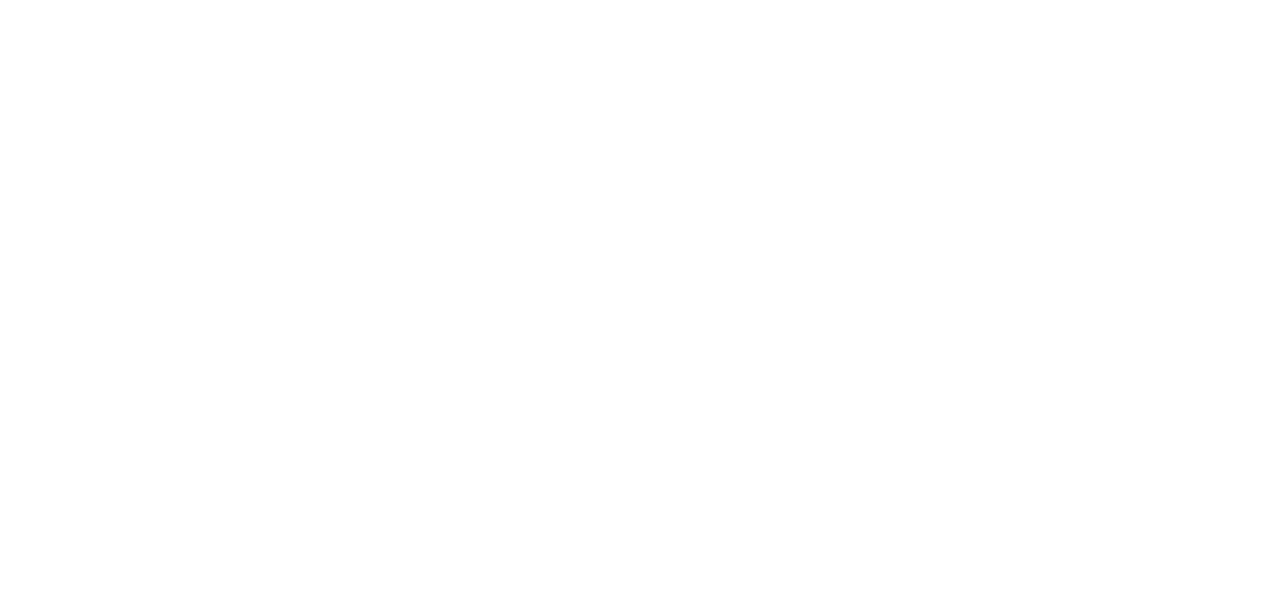
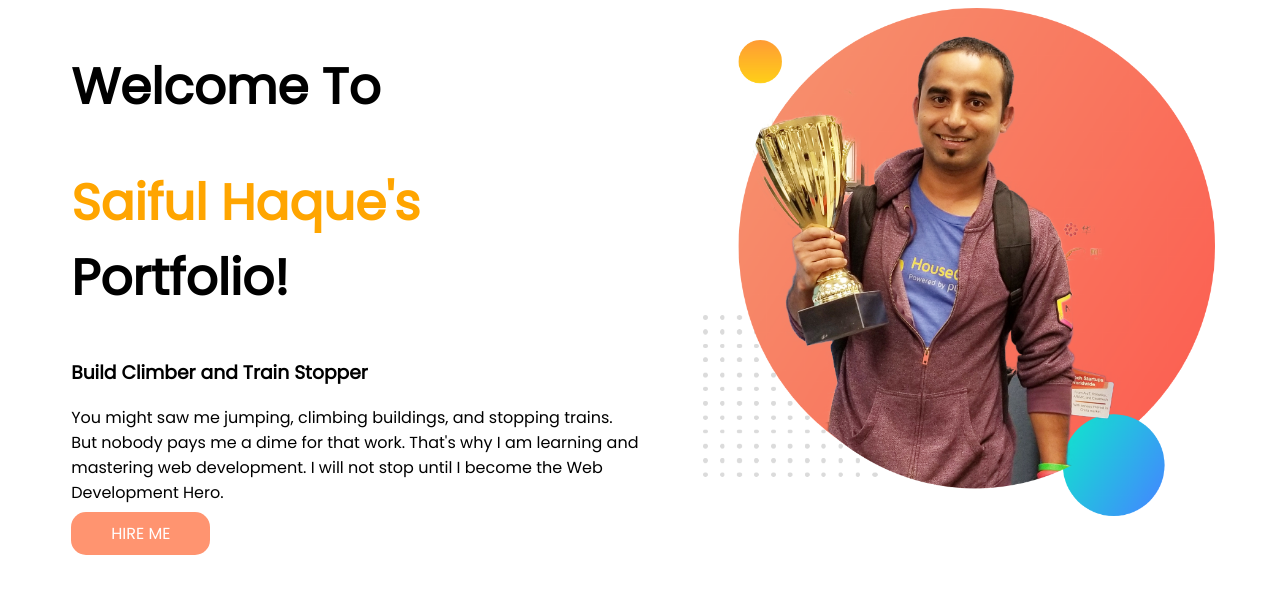
Before and after one commit to saifulhaque015/dev-portfolio, a plain HTML site: page index.html in a window 1280 px wide. Drawn offline with Linux system fonts and the light colour scheme.

Commit message:
top half added

```diff
--- a/css/style.css
+++ b/css/style.css
@@ -0,0 +1,26 @@
+body{
+    font-family: 'Poppins', sans-serif;
+}
+h1{
+    font-size: 50px;
+}
+#author-name{
+    color: #FFA500;
+}
+section{
+    display: flex;
+}
+.top-half{
+    width: 50%;
+    padding-left: 5%;
+}
+.top-half img{
+    width: 90%;
+}
+.butn{
+    background-color: #FF9470;
+    border-radius: 15px;
+    padding: 10px 40px;
+    text-decoration: none;
+    color: white;
+}
--- a/index.html
+++ b/index.html
@@ -6,11 +6,29 @@
     <meta http-equiv="X-UA-Compatible" content="IE=edge">
     <meta name="viewport" content="width=device-width, initial-scale=1.0">
     <title>Portfolio</title>
+    <link rel="preconnect" href="https://fonts.googleapis.com">
+    <link rel="preconnect" href="https://fonts.gstatic.com" crossorigin>
+    <link href="https://fonts.googleapis.com/css2?family=Poppins&display=swap" rel="stylesheet">
     <link rel="stylesheet" href="css/style.css">
 </head>
 
 <body>
-
+    <section>
+        <div class="top-half">
+            <h1>Welcome To</h1>
+            <h1> <span id="author-name">Saiful Haque's</span> Portfolio!</h1>
+            <h3>Build Climber and Train Stopper</h3>
+            <p>You might saw me jumping, climbing buildings, and stopping trains. But nobody pays me a dime for that
+                work.
+                That's why I
+                am learning and mastering web development. I will not stop until I become the Web Development Hero.
+            </p>
+            <a target="_blank" href="https://www.linkedin.com/in/saiful-haque-712479155/" class="butn">HIRE ME</a>
+        </div>
+        <div class="top-half">
+            <img src="images/jhankar.png" alt="jhankar Mahbub">
+        </div>
+    </section>
 </body>
 
 </html>
```
Also changed, not shown: images/dream-bg.png (added), images/exp-bg.png (added), images/jhankar.png (added), images/jhankar2.png (added), images/my-bg.png (added), images/my-bg2.png (added), images/top-banner.png (added).
